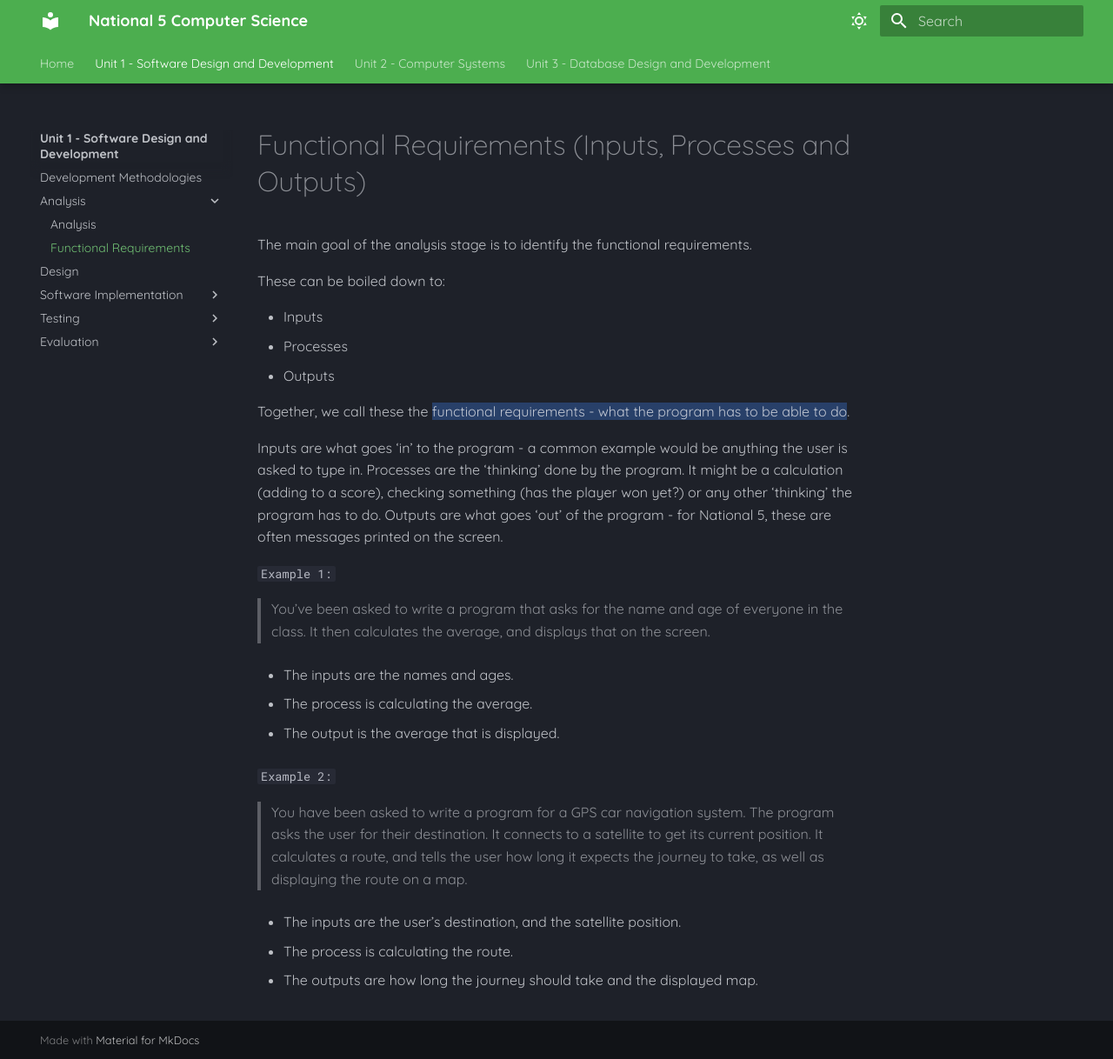
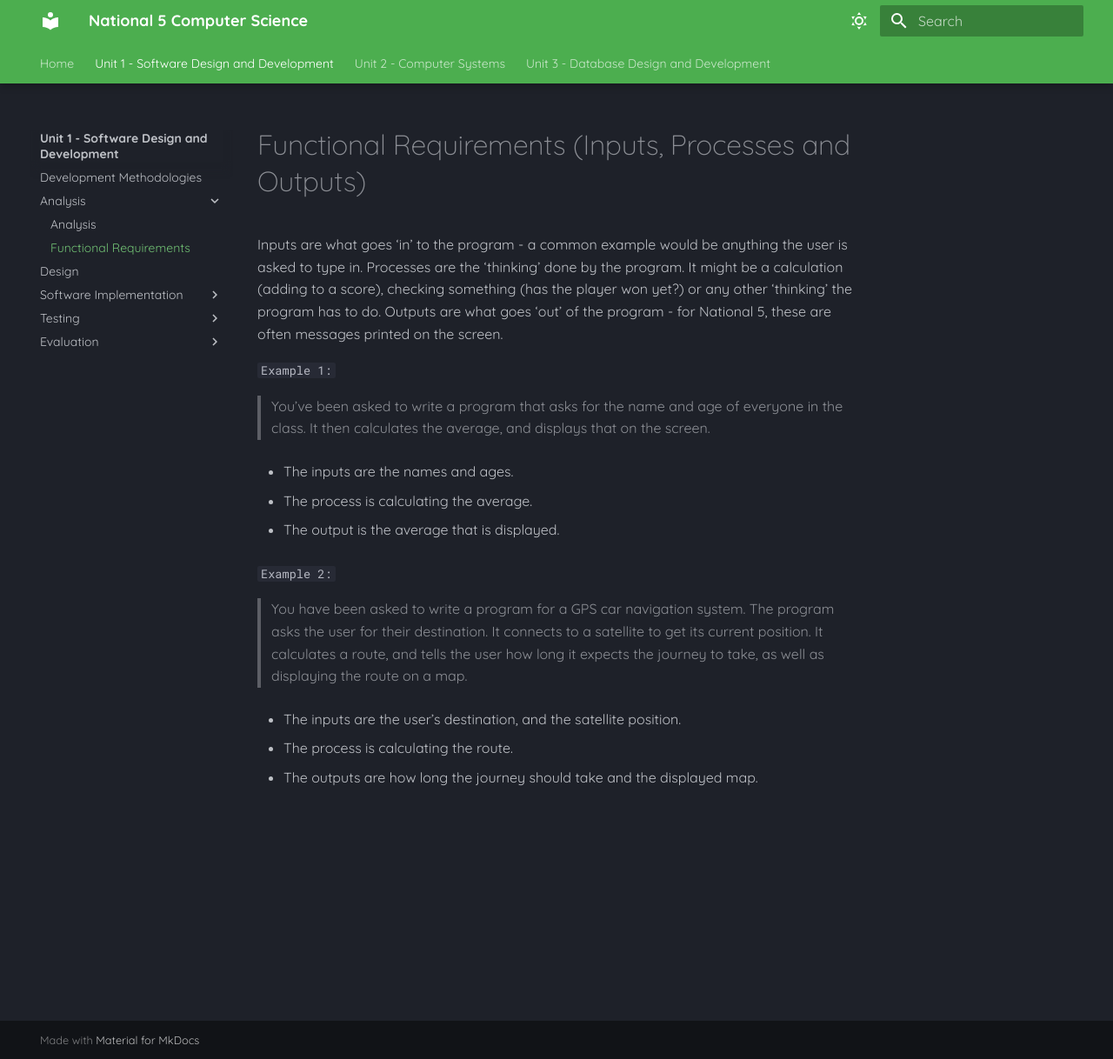
Before and after one commit to Mr-Wood-CS/National-5-CS, an MkDocs documentation site: the page built from docs/SDD/2.1-Functional-Requirements.md, in a window 1280 px wide and 1218 px high. Shown: the whole window at 87% size. Built offline with MkDocs 1.6.1 and Material for MkDocs 9.7.7, drawn with Linux system fonts in a browser that asks for light colours.

Commit message:
Update 2.1-Functional-Requirements.md

```diff
--- a/docs/SDD/2.1-Functional-Requirements.md
+++ b/docs/SDD/2.1-Functional-Requirements.md
@@ -1,14 +1,4 @@
 # Functional Requirements (Inputs, Processes and Outputs)
-
-The main goal of the analysis stage is to identify the functional requirements.
-
-These can be boiled down to:
-
-* Inputs
-* Processes
-* Outputs
-
-Together, we call these the ==functional requirements - what the program has to be able to do==.
 
 Inputs are what goes ‘in’ to the program - a common example would be anything the user is asked to type in.
 Processes are the ‘thinking’ done by the program. It might be a calculation (adding to a score), checking something (has the player won yet?) or any other ‘thinking’ the program has to do.
```
